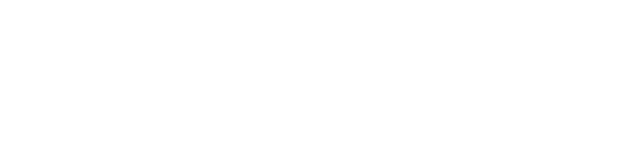
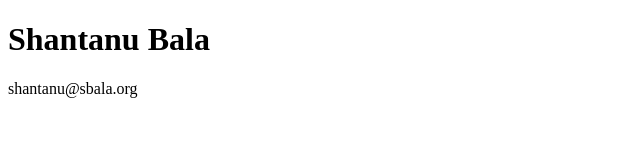
Before and after one commit to shantanubala/shantanubala.github.io, a plain HTML site: page index.html in a window 1280 px wide. Shown: the whole page, without its empty margins (0-640 px from the left). Drawn offline with Linux system fonts and the light colour scheme.

Commit message:
added email address

```diff
--- a/index.html
+++ b/index.html
@@ -2,8 +2,20 @@
 <html>
 	<head>
 		<title>Shantanu Bala</title>
-
+		<meta http-equiv="Content-Type" content="text/html; charset=utf-8">
 	</head>
 	<body>
+		<div class="page">
+			<header>
+				<h1>Shantanu Bala</h1>
+				<div class="contact-info"><span class="email">shantanu@sbala.org</span></div>
+			</header>
+
+			<div class="content">
+			</div>
+
+			<footer>
+			</footer>
+		</div>
 	</body>
 </html>
```
